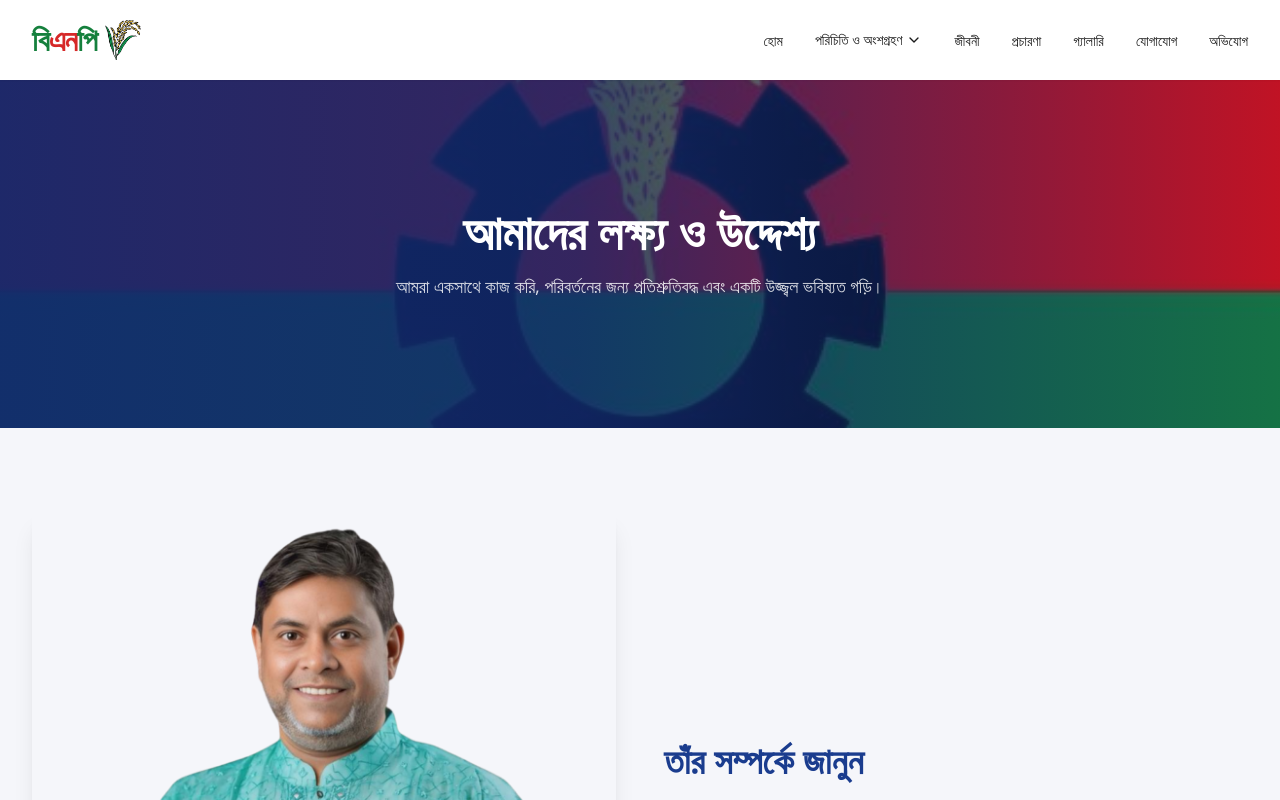
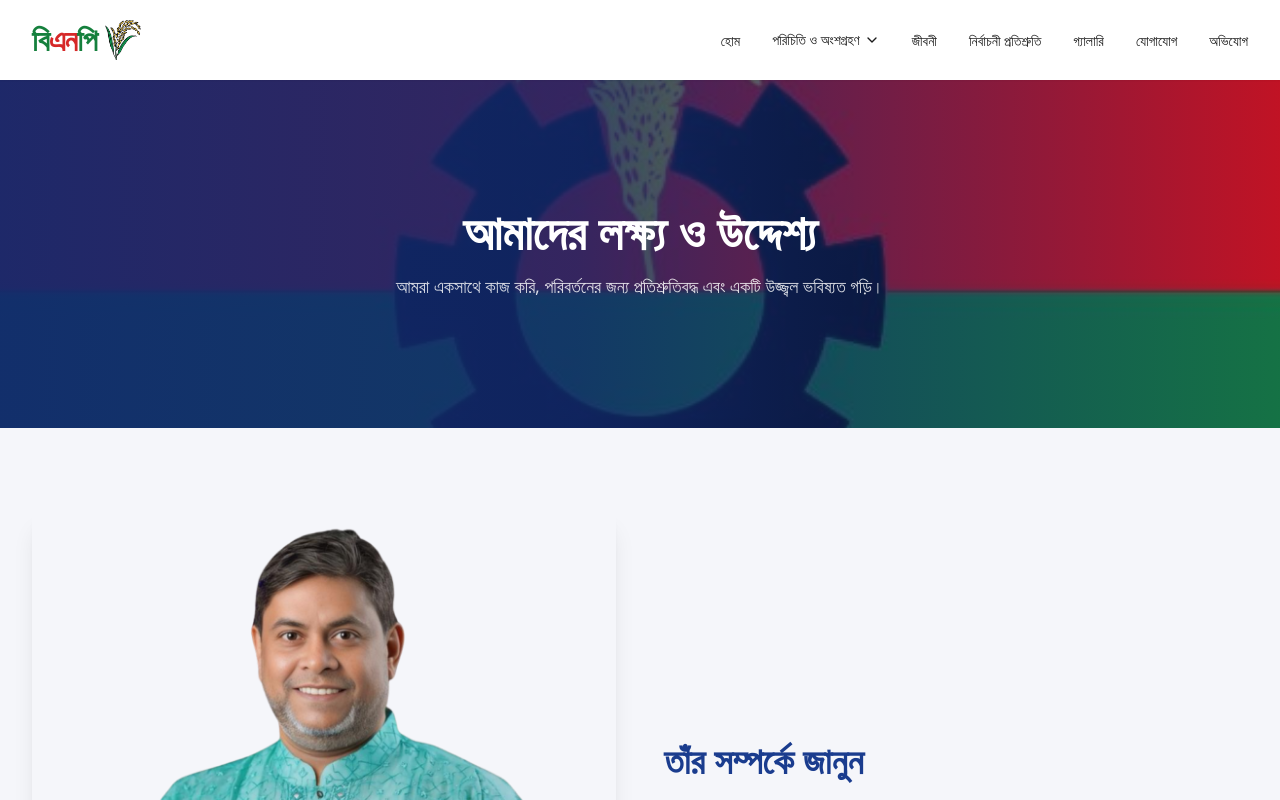
Before and after one commit to Mahii-11/political001, a React (Vite) app: page /about in a window 1280 px wide. Shown: the top 800 px of the page. Built offline with nearby package versions, Linux system fonts and the light colour scheme.

Commit message:
initial comment

```diff
--- a/src/App.jsx
+++ b/src/App.jsx
@@ -29,12 +29,11 @@ function App() {
             <Route path="/gallery" component={Gallery} />
             <Route path="/contact" component={Contact} />
             <Route path="/complaint" component={ComplaintPage} />
-            <Route path="/campaign" component={Campaign} />
+            <Route path="/promise" component={Campaign} />
             <Route path="/volunteer" component={Volunteer} />
             <Route path="/about" component={About} />
             <Route path="/voter-locator" component={VoterLocator} />
             <Route path="/coming-soon" component={ComingSoon} />
-            <Route path="/promise" component={PromisePage} />
           </Router>
         </Layout>
       </TooltipProvider>
--- a/src/components/layout/Navbar.jsx
+++ b/src/components/layout/Navbar.jsx
@@ -16,7 +16,7 @@ const navItems = [
     ],
   },
   { label: "জীবনী", href: "/biography" },
-  { label: "প্রচারণা", href: "/campaign" },
+  { label: "নির্বাচনী প্রতিশ্রুতি", href: "/promise" },
   { label: "গ্যালারি", href: "/gallery" },
   { label: "যোগাযোগ", href: "/contact" },
   { label: "অভিযোগ", href: "/complaint" },
```
